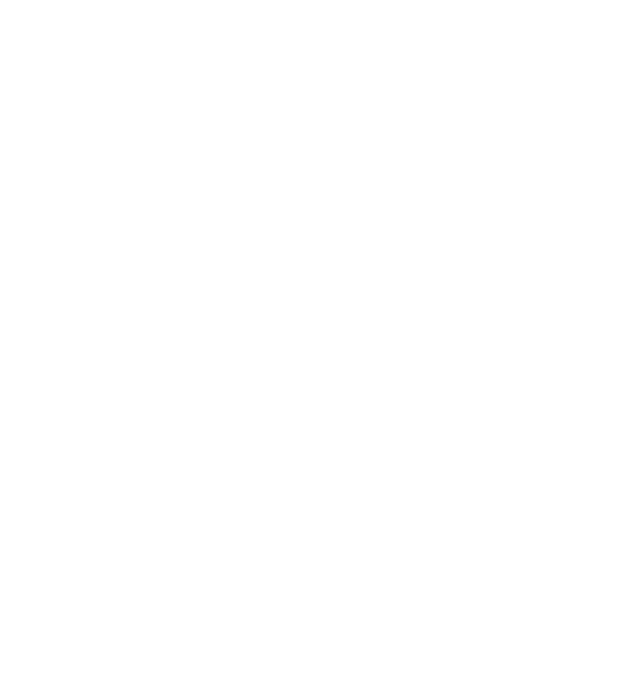
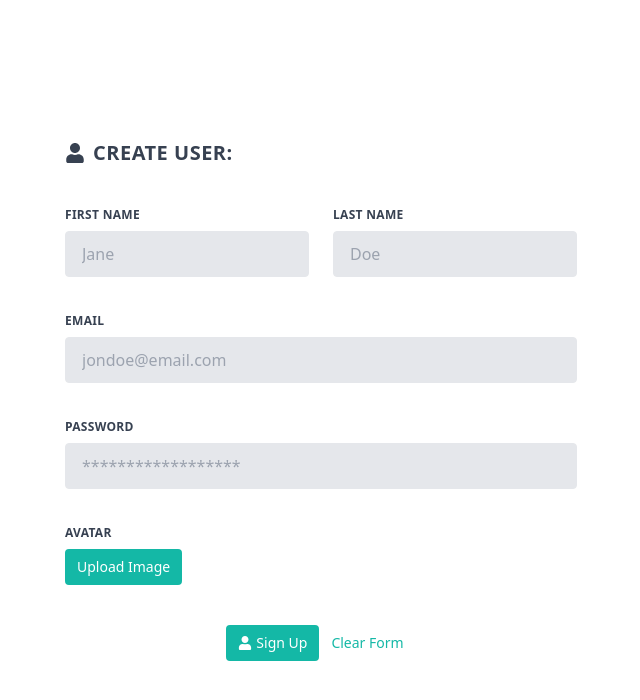
Before and after one commit to siprem10/grupo-03-undefined-FRONTEND, a React (Vite) app: page /create-user in a window 1280 px wide. Before the commit this address had no page. Shown: the top 700 px of the page, without its empty margins (319-959 px from the left). Built offline with nearby package versions, Linux system fonts and the light colour scheme.

Commit message:
init reusable user form

```diff
--- a/src/App.jsx
+++ b/src/App.jsx
@@ -1,18 +1,21 @@
 import { BrowserRouter, Routes, Route } from 'react-router-dom';
 import Home from './Components/Home/Home';
 import Login from './Components/Login/Login';
+import { UserForm, createUserFields } from './Components/Forms/UserForms';
 
 function App() {
-
     return (
         <BrowserRouter>
             <Routes>
                 <Route path='/' element={<Home />} />
-        <Route exact path='/login' element={<Login />} >
-        </Route>
+                <Route exact path='/login' element={<Login />} />
+                <Route
+                    path='/create-user'
+                    element={<UserForm {...createUserFields} />}
+                />
             </Routes>
         </BrowserRouter>
-  )
+    );
 }
 
-export default App
+export default App;
--- /dev/null
+++ b/src/Components/Forms/UserForms/UserForm.jsx
@@ -0,0 +1,130 @@
+import React from 'react';
+import { useFormik } from 'formik';
+import { FaUser } from 'react-icons/fa';
+
+function UserForm({ title, validations, onSubmit, buttonTitle }) {
+    const formik = useFormik({
+        initialValues: {
+            firstName: '',
+            lastName: '',
+            email: '',
+            password: '',
+            avatar: '',
+        },
+        validationSchema: validations,
+        onSubmit,
+    });
+
+    return (
+        <form className='w-full max-w-lg' onSubmit={formik.handleSubmit}>
+            <h1 className='flex items-center gap-2 uppercase tracking-wide text-xl font-semibold text-gray-700 mb-10'>
+                <FaUser /> {title}
+            </h1>
+            <div className='flex flex-wrap -mx-3 mb-6'>
+                <div className='w-full md:w-1/2 px-3 mb-6 md:mb-0'>
+                    <label
+                        className='block uppercase tracking-wide text-gray-700 text-xs font-bold mb-2'
+                        htmlFor='firstName'
+                    >
+                        First Name
+                    </label>
+                    <input
+                        className='appearance-none block w-full bg-gray-200 text-gray-700 border border-gray-200 rounded py-3 px-4 mb-3 leading-tight focus:outline-none focus:bg-white focus:border-teal-500'
+                        id='firstName'
+                        name='firstName'
+                        type='text'
+                        onChange={formik.handleChange}
+                        value={formik.values.firstName}
+                        placeholder='Jane'
+                    />
+                </div>
+                <div className='w-full md:w-1/2 px-3'>
+                    <label
+                        className='block uppercase tracking-wide text-gray-700 text-xs font-bold mb-2'
+                        htmlFor='lastName'
+                    >
+                        Last Name
+                    </label>
+                    <input
+                        className='appearance-none block w-full bg-gray-200 text-gray-700 border border-gray-200 rounded py-3 px-4 leading-tight focus:outline-none focus:bg-white focus:border-teal-500'
+                        id='lastName'
+                        name='lastName'
+                        type='text'
+                        onChange={formik.handleChange}
+                        value={formik.values.lastName}
+                        placeholder='Doe'
+                    />
+                </div>
+            </div>
+            <div className='flex flex-wrap -mx-3 mb-6'>
+                <div className='w-full px-3'>
+                    <label
+                        className='block uppercase tracking-wide text-gray-700 text-xs font-bold mb-2'
+                        htmlFor='email'
+                    >
+                        Email
+                    </label>
+                    <input
+                        className='appearance-none block w-full bg-gray-200 text-gray-700 border border-gray-200 rounded py-3 px-4 mb-3 leading-tight focus:outline-none focus:bg-white focus:border-teal-500'
+                        id='email'
+                        name='email'
+                        type='email'
+                        onChange={formik.handleChange}
+                        value={formik.values.email}
+                        placeholder='jondoe@email.com'
+                    />
+                </div>
+            </div>
+            <div className='flex flex-wrap -mx-3 mb-6'>
+                <div className='w-full px-3'>
+                    <label
+                        className='block uppercase tracking-wide text-gray-700 text-xs font-bold mb-2'
+                        htmlFor='password'
+                    >
+                        Password
+                    </label>
+                    <input
+                        className='appearance-none block w-full bg-gray-200 text-gray-700 border border-gray-200 rounded py-3 px-4 mb-3 leading-tight focus:outline-none focus:bg-white focus:border-teal-500'
+                        id='password'
+                        name='password'
+                        type='password'
+                        onChange={formik.handleChange}
+                        value={formik.values.password}
+                        placeholder='******************'
+                    />
+                </div>
+            </div>
+            <div>
+                <label
+                    className='block uppercase tracking-wide text-gray-700 text-xs font-bold mb-2'
+                    htmlFor='avatar'
+                >
+                    Avatar
+                </label>
+                <button
+                    className='flex-shrink-0 bg-teal-500 hover:bg-teal-700 border-teal-500 hover:border-teal-700 text-sm border-4 text-white py-1 px-2 rounded'
+                    type='button'
+                >
+                    Upload Image
+                </button>
+            </div>
+            <div className='flex justify-center mt-10'>
+                <button
+                    className='flex items-center gap-1 flex-shrink-0 bg-teal-500 hover:bg-teal-700 border-teal-500 hover:border-teal-700 text-sm border-4 text-white py-1 px-2 rounded'
+                    type='submit'
+                >
+                    <FaUser />
+                    {buttonTitle}
+                </button>
+                <button
+                    className='flex-shrink-0 border-transparent border-4 text-teal-500 hover:text-teal-800 text-sm py-1 px-2 rounded'
+                    type='button'
+                >
+                    Clear Form
+                </button>
+            </div>
+        </form>
+    );
+}
+
+export default UserForm;
--- /dev/null
+++ b/src/Components/Forms/UserForms/createUserFields.js
@@ -0,0 +1,8 @@
+import * as yup from 'yup';
+
+export default {
+    title: 'Create User:',
+    validations: '',
+    onSubmit: '',
+    buttonTitle: 'Sign Up',
+};
--- /dev/null
+++ b/src/Components/Forms/UserForms/editUserFields.js
@@ -0,0 +1,8 @@
+import * as yup from 'yup';
+
+export default {
+    title: 'Edit User:',
+    validations: '',
+    onSubmit: '',
+    buttonTitle: 'Update User',
+};
--- /dev/null
+++ b/src/Components/Forms/UserForms/index.js
@@ -0,0 +1,3 @@
+export { default as UserForm } from './UserForm';
+export { default as createUserFields } from './createUserFields';
+export { default as editUserFields } from './editUserFields';
```
Lines whose indentation alone changed are shown as unchanged.
